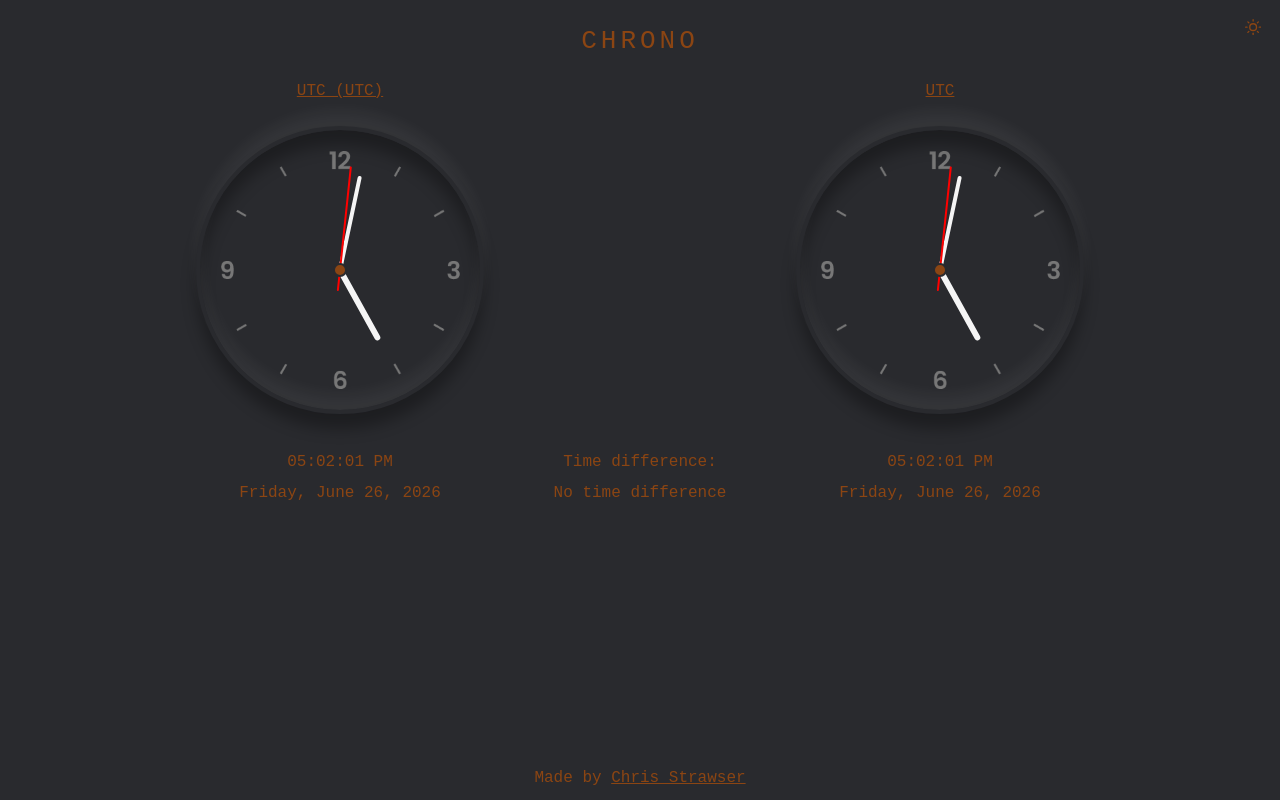
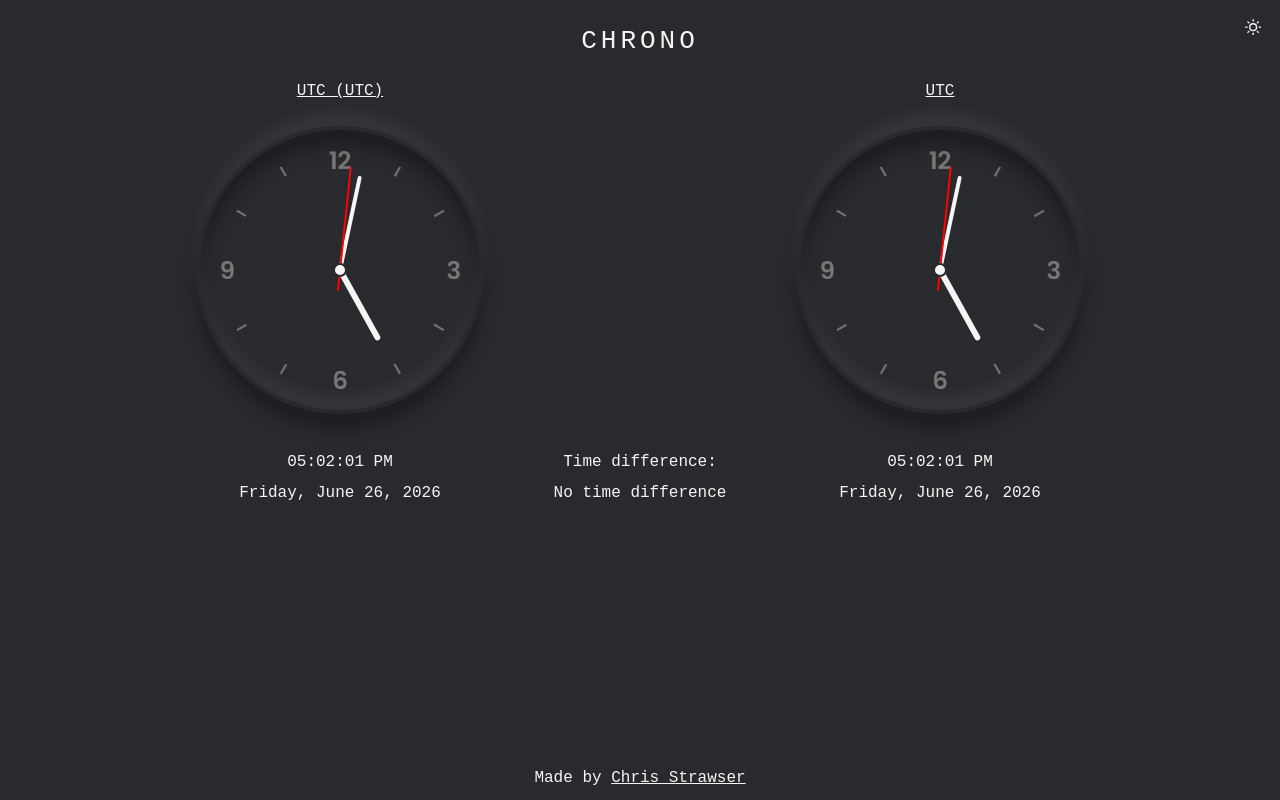
Before and after one commit to mcochris/chrono, a website built with Vite: page index.html in a window 1280 px wide. Both pictures are taken after a click on the button "Toggle color theme". Built offline with nearby package versions, Linux system fonts and the light colour scheme.

Commit message:
Fixed dark mode CSS TZ picker colors

```diff
--- a/src/css/style.css
+++ b/src/css/style.css
@@ -4,14 +4,16 @@
 	--clock-hand-color: gray;
 	--link-color: black;
 	--sweep-hand-color: red;
+	--active-button-bg-color: var(--main-text-color);
 }
 
 [data-theme="dark"] {
 	--main-bg-color: #292a2e;
-	--main-text-color: saddlebrown;
+	--main-text-color: whitesmoke;
 	--clock-hand-color: whitesmoke;
-	--link-color: whitesmoke;
+	--link-color: white;
 	--sweep-hand-color: red;
+	--active-button-bg-color: gray;
 }
 
 * {
--- a/src/css/tz-picker.css
+++ b/src/css/tz-picker.css
@@ -36,7 +36,7 @@
 }
 
 .active-button {
-    background-color: var(--main-text-color);
+    background-color: var(--active-button-bg-color);
     color: var(--main-bg-color);
 }
 
```
